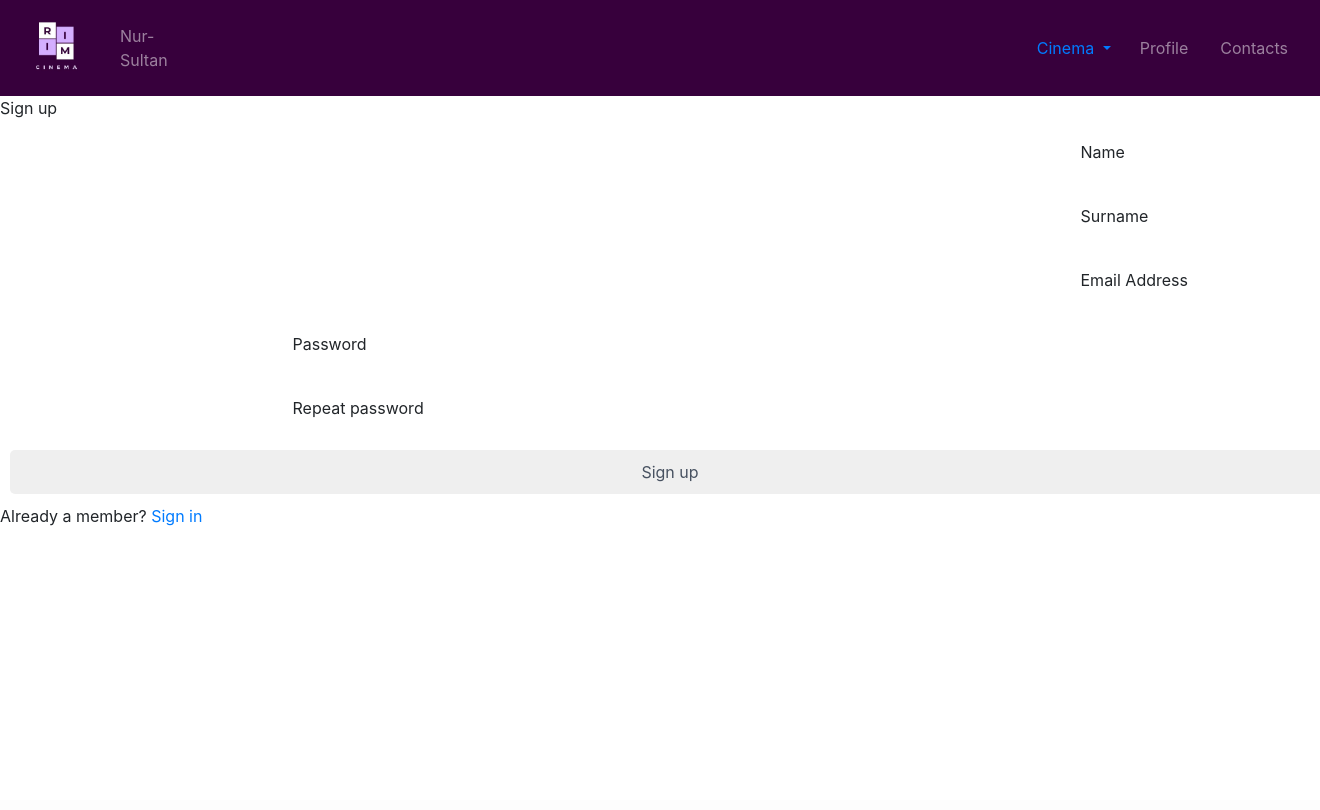
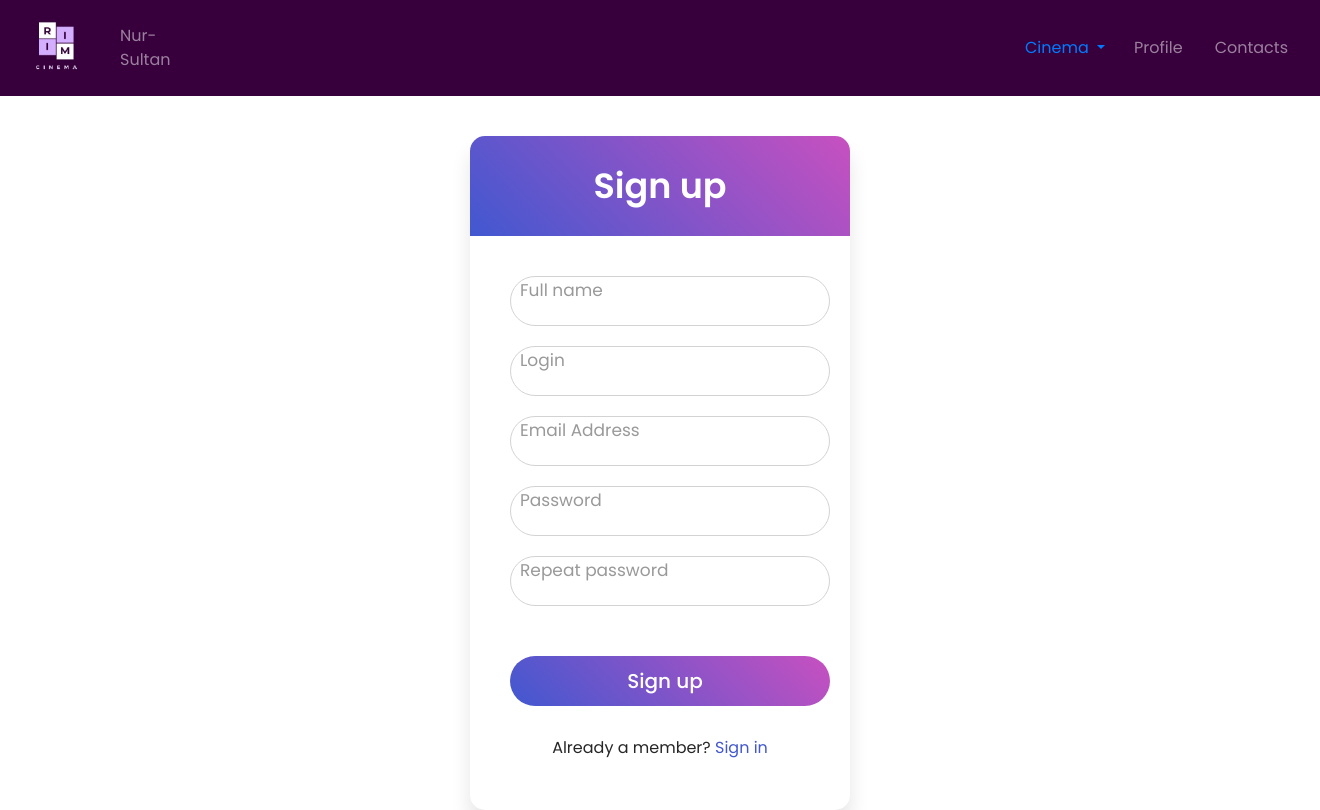
Before and after one commit to Petroguw/Cinema_1.0, a PHP site: page /signup.php in a window 1320 px wide; the page is wider, and only the part inside the window is pictured. Before the commit the page ends 526 px from the top of that part, so only its background shows below. Run offline with PHP 8.4, Linux system fonts and the light colour scheme; some libraries are stand-ins or nearby versions.

Commit message:
Update signup.php

```diff
--- a/signup.php
+++ b/signup.php
@@ -1,3 +1,10 @@
+<?php
+  session_start();
+  if(isset($_SESSION['user'])){
+          header('Location: ../CodingLab/profile.php');
+  }
+?>
+
 <!DOCTYPE html>
 <html lang="en">
 
@@ -6,7 +13,7 @@
     <meta name="viewport" content="width=device-width, initial-scale=1.0">
     <meta http-equiv="X-UA-Compatible" content="ie=edge">
     <title>Cinema</title>
-    <link rel="stylesheet" href="login.css">
+    <link rel="stylesheet" href="signup.css">
     <link rel="stylesheet" href="https://maxcdn.bootstrapcdn.com/bootstrap/4.0.0/css/bootstrap.min.css" integrity="sha384-Gn5384xqQ1aoWXA+058RXPxPg6fy4IWvTNh0E263XmFcJlSAwiGgFAW/dAiS6JXm"
         crossorigin="anonymous">
     <style>
@@ -20,27 +27,26 @@
 
   <div class="block">
     <div class="wrapper">
-      <div class="title">
-Sign up</div>
-<form action="#">
+      <div class="title">Sign up</div>
+        <form action="signupCheck.php" method="post">
           <div class="field">
-          <input type="text" required>
-          <label>Name</label>
+            <input type="text" name="full_name" required>
+            <label>Full name</label>
           </div>
           <div class="field">
-          <input type="text" required>
-          <label>Surname</label>
+            <input type="text" name="login" required>
+            <label>Login</label>
           </div>
           <div class="field">
-          <input type="text" required>
+            <input type="text" name="email" required>
             <label>Email Address</label>
           </div>
           <div class="field">
-          <input type="password" required>
+            <input type="password" name="password" required>
             <label>Password</label>
           </div>
           <div class="field">
-          <input type="password" required>
+            <input type="password" name="password_confirm" required>
             <label>Repeat password</label>
           </div>
           <div class="content">
@@ -49,11 +55,26 @@
             <input type="submit" value="Sign up">
           </div>
           <div class="signup-link">
-Already a member? <a href="login.php">Sign in</a></div>
+            Already a member? <a href="login.php">Sign in</a>
+          </div>
+
+            <?php
+              if(isset($_SESSION['message'])){
+                echo '<p class="msg"> ' . $_SESSION['message'] .' </p>';
+              }
+              unset($_SESSION['message']);
+            ?>
+
         </form>
     </div>
   </div>
 
+  <script src="https://code.jquery.com/jquery-3.2.1.slim.min.js" integrity="sha384-KJ3o2DKtIkvYIK3UENzmM7KCkRr/rE9/Qpg6aAZGJwFDMVNA/GpGFF93hXpG5KkN"
+        crossorigin="anonymous"></script>
+    <script src="https://cdnjs.cloudflare.com/ajax/libs/popper.js/1.12.9/umd/popper.min.js" integrity="sha384-ApNbgh9B+Y1QKtv3Rn7W3mgPxhU9K/ScQsAP7hUibX39j7fakFPskvXusvfa0b4Q"
+        crossorigin="anonymous"></script>
+    <script src="https://maxcdn.bootstrapcdn.com/bootstrap/4.0.0/js/bootstrap.min.js" integrity="sha384-JZR6Spejh4U02d8jOt6vLEHfe/JQGiRRSQQxSfFWpi1MquVdAyjUar5+76PVCmYl"
+        crossorigin="anonymous"></script>
 
 </body>
 
```
Lines whose indentation alone changed are shown as unchanged.
